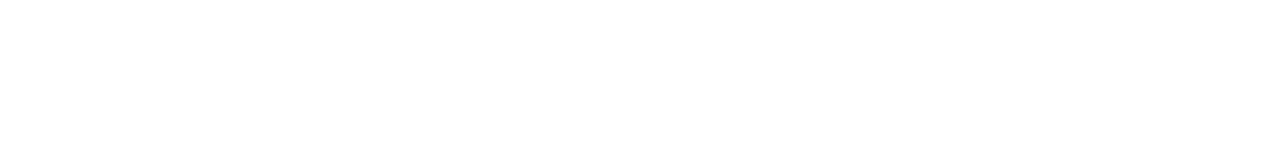
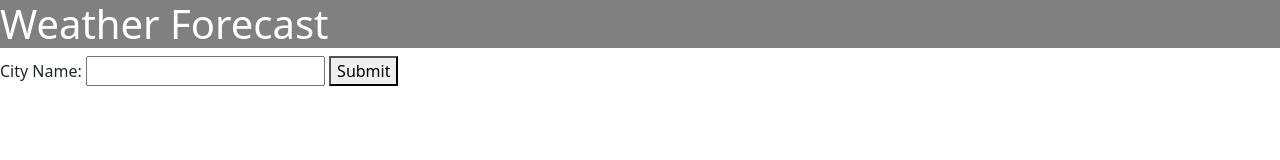
Before and after one commit to JojhanS/Weather-Forecast, a plain HTML site: page index.html in a window 1280 px wide. Drawn offline with nearby package versions, Linux system fonts and the light colour scheme.

Commit message:
added header

```diff
--- a/assets/style.css
+++ b/assets/style.css
@@ -0,0 +1,5 @@
+header {
+    font-size: 50px;
+    color: white;
+    background-color: gray;
+}
--- a/index.html
+++ b/index.html
@@ -5,10 +5,18 @@
     <meta http-equiv="X-UA-Compatible" content="IE=edge">
     <meta name="viewport" content="width=device-width, initial-scale=1.0">
     <script src="https://ajax.googleapis.com/ajax/libs/jquery/2.1.3/jquery.min.js"></script>
+    <link href="./assets/style.css" rel="stylesheet">
     <link href="https://cdn.jsdelivr.net/npm/bootstrap@5.3.0-alpha3/dist/css/bootstrap.min.css" rel="stylesheet" integrity="sha384-KK94CHFLLe+nY2dmCWGMq91rCGa5gtU4mk92HdvYe+M/SXH301p5ILy+dN9+nJOZ" crossorigin="anonymous">
     <title>Weather Forecast</title>
 </head>
 <body>
-
+    <header>
+        <h1>Weather Forecast</h1>
+      </header>
+      <form>
+        <label for="city">City Name:</label>
+        <input type="text" id="city" name="city">
+        <button id="cityButton" type="submit">Submit</button>
+    </form>
 </body>
 </html>
```
Also changed, not shown: assets/script.js (line endings or trailing spaces).
